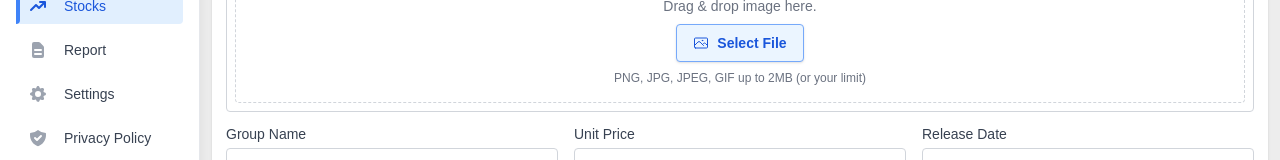
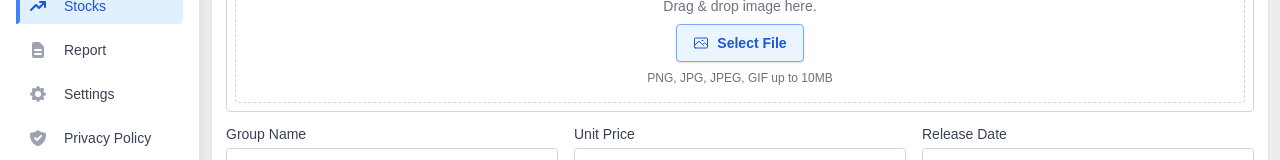
Before and after one commit to aunghein-dev/frontend_stocksManagement, a Next.js app: page /stocks/edit/1 in a window 1280 px wide. Shown: the part 254-414 px from the top of the page. Built offline with nearby package versions, Linux system fonts and the light colour scheme; no server answers.

Commit message:
fix: upload image limit changes

```diff
--- a/src/app/settings/page.tsx
+++ b/src/app/settings/page.tsx
@@ -350,7 +350,7 @@ export default function Settings() {
                   : t("io_logoClick")}
               </p>
 
-              <p className="text-xs text-gray-500 mb-4 mt-2">PNG, JPG, JPEG, GIF up to 2MB</p>
+              <p className="text-xs text-gray-500 mb-4 mt-2">PNG, JPG, JPEG, GIF up to 10MB</p>
 
               <button
                 type="button"
--- a/src/app/settings/profile/page.tsx
+++ b/src/app/settings/profile/page.tsx
@@ -335,7 +335,7 @@ const AccountProfileSettingsPage: React.FC = () => {
               : 'Change Profile Picture'}
           </p>
 
-          <p className="text-xs text-gray-500 mb-4">PNG, JPG, JPEG, GIF up to 2MB</p>
+          <p className="text-xs text-gray-500 mb-4">PNG, JPG, JPEG, GIF up to 10MB</p>
 
           <button
             type="button"
--- a/src/app/stocks/edit/[groupId]/page.tsx
+++ b/src/app/stocks/edit/[groupId]/page.tsx
@@ -209,8 +209,8 @@ export default function StockEditForm() {
     setForm((prev) => {
       const newForm: FormState = { ...prev, _groupImageError: null, _groupTempFile: null, groupImage: null };
       if (file) {
-        if (file.size > 2 * 1024 * 1024) {
-          newForm._groupImageError = "Group image must be less than 2MB.";
+        if (file.size > 10 * 1024 * 1024) {
+          newForm._groupImageError = "Group image must be less than 10MB.";
         } else {
           newForm._groupTempFile = file;
           const reader = new FileReader();
@@ -232,8 +232,8 @@ export default function StockEditForm() {
       itemToUpdate._isExistingImage = false;
 
       if (file) {
-        if (file.size > 1 * 1024 * 1024) {
-          itemToUpdate._imageError = `Image too large (max 1MB).`;
+        if (file.size > 10 * 1024 * 1024) {
+          itemToUpdate._imageError = `Image too large (max 10MB).`;
           itemToUpdate._tempFile = null;
           itemToUpdate.itemImage = null;
           itemToUpdate.itemColorHex = "#000000"; // Reset color if error
--- a/src/app/stocks/new/page.tsx
+++ b/src/app/stocks/new/page.tsx
@@ -233,8 +233,8 @@ const multipleUploadInputRef = useRef<HTMLInputElement | null>(null);
   const handleGroupImageSelected = useCallback((file: File | null) => {
     setGroupImageError(null); // Clear previous errors
     if (file) {
-      if (file.size > 2 * 1024 * 1024) { // Example: 2MB limit
-        setGroupImageError("Group image must be less than 2MB.");
+      if (file.size > 10 * 1024 * 1024) { //: 10MB limit
+        setGroupImageError("Group image must be less than 10MB.");
         setSelectedGroupFile(null);
         setForm(prev => ({ ...prev, groupImage: null }));
         return;
@@ -259,8 +259,8 @@ const multipleUploadInputRef = useRef<HTMLInputElement | null>(null);
       itemToUpdate._imageError = null; // Clear any previous item image error
 
       if (file) {
-        if (file.size > 1 * 1024 * 1024) { // Example: 1MB limit for item images
-          itemToUpdate._imageError = `Image too large (max 1MB).`;
+        if (file.size > 10 * 1024 * 1024) { //: 1MB limit for item images
+          itemToUpdate._imageError = `Image too large (max 10MB).`;
           itemToUpdate._tempFile = null;
           itemToUpdate.itemImage = null;
           itemToUpdate.itemColorHex = "#000000"; // Reset color if error
--- a/src/components/common/ImageUploadComponent.tsx
+++ b/src/components/common/ImageUploadComponent.tsx
@@ -140,7 +140,7 @@ const ImageUploadComponent: React.FC<ImageUploadProps> = ({
           />
         </label>
         {/* File Type and Size Hint */}
-        <p className="mt-2 text-xs text-gray-500">PNG, JPG, JPEG, GIF up to 2MB (or your limit)</p>
+        <p className="mt-2 text-xs text-gray-500">PNG, JPG, JPEG, GIF up to 10MB</p>
         {/* Error Message */}
         {error && <p className="mt-2 text-sm text-red-600">{error}</p>}
       </div>
```
